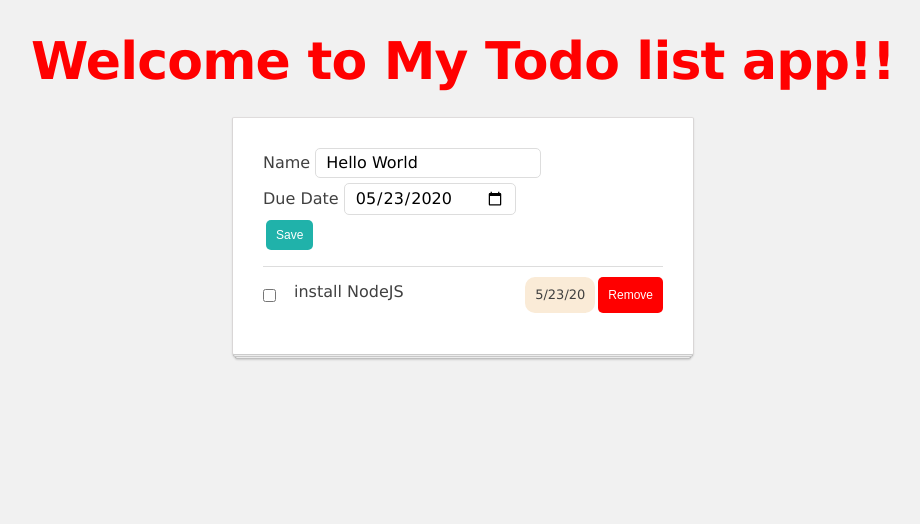
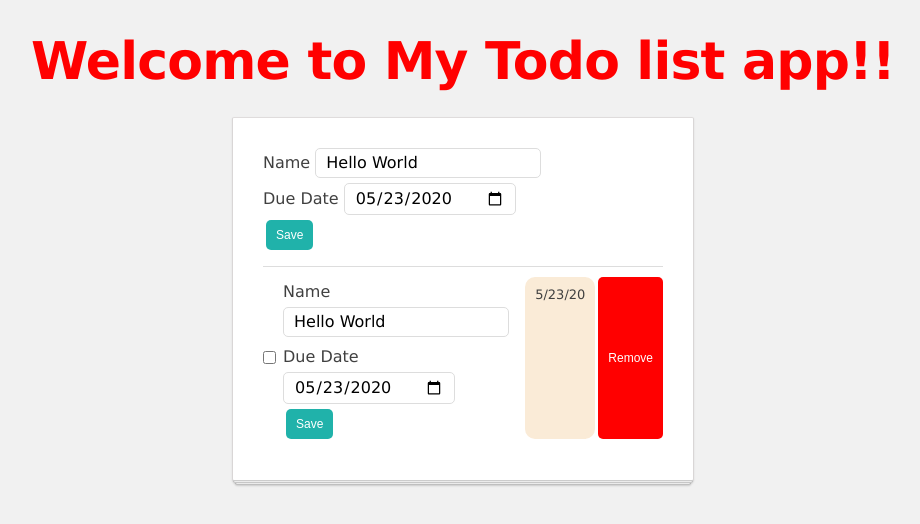
Before and after one commit to lilui/todo-list, an Angular app: page / in a window 1280 px wide. Shown: the top 524 px of the page, without its empty margins (177-1097 px from the left). Built offline with nearby package versions, Linux system fonts and the light colour scheme.

Commit message:
enabling editing part 1

```diff
--- a/src/app/todo-item/todo-item.component.html
+++ b/src/app/todo-item/todo-item.component.html
@@ -6,12 +6,17 @@
          (click)="completeItem()"
          [checked]="item.completed">
   <span class="todo-title"
-        [class.todo-complete]="item.completed">
+        [class.todo-complete]="item.completed"
+        (click)="editItem()"
+        *ngIf="editBool; else elseBlock">
     <!-- TODO: enable editing through clicking on title -->
     <!-- TODO: *ngIf (click) change element <input> to <app-input-button-unit> -->
     <!-- TODO: catch submit event and update the title -->
     {{ item.title }}
   </span>
+  <ng-template #elseBlock>
+    <app-input-button-unit></app-input-button-unit>
+  </ng-template>
   <span class="app-item-due-date">
     {{ item.dueDate | date:'shortDate' }}
   </span>
--- a/src/app/todo-item/todo-item.component.ts
+++ b/src/app/todo-item/todo-item.component.ts
@@ -17,6 +17,7 @@ export class TodoItemComponent {
   @Output() update = new EventEmitter<TodoItemChange>();
 
   private readonly today = new Date();
+  editBool = false;
 
   constructor(private utilityService: UtilityService) {
 
@@ -41,4 +42,8 @@ export class TodoItemComponent {
     });
 
   }
+
+  editItem() {
+    this.editBool = true;
+  }
 }
```
